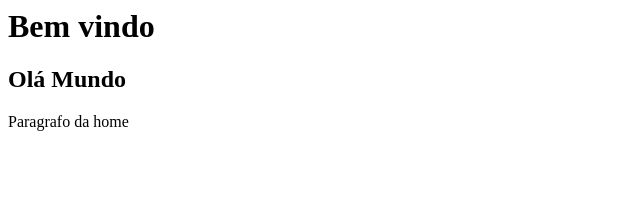
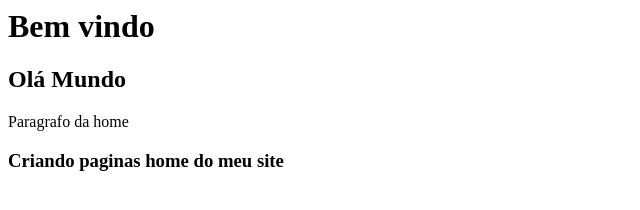
Before and after one commit to calixtobot/curso_github, a plain HTML site: page index.html in a window 1280 px wide. Shown: the whole page, without its empty margins (0-640 px from the left). Drawn offline with Linux system fonts and the light colour scheme.

Commit message:
Criando descrição da pagina home

```diff
--- a/index.html
+++ b/index.html
@@ -1,3 +1,5 @@
 <h1>Bem vindo</h1>
 <h2>Olá Mundo</h2>
 <p>Paragrafo da home</p>
+
+<h3>Criando paginas home do meu site</h3>
```
